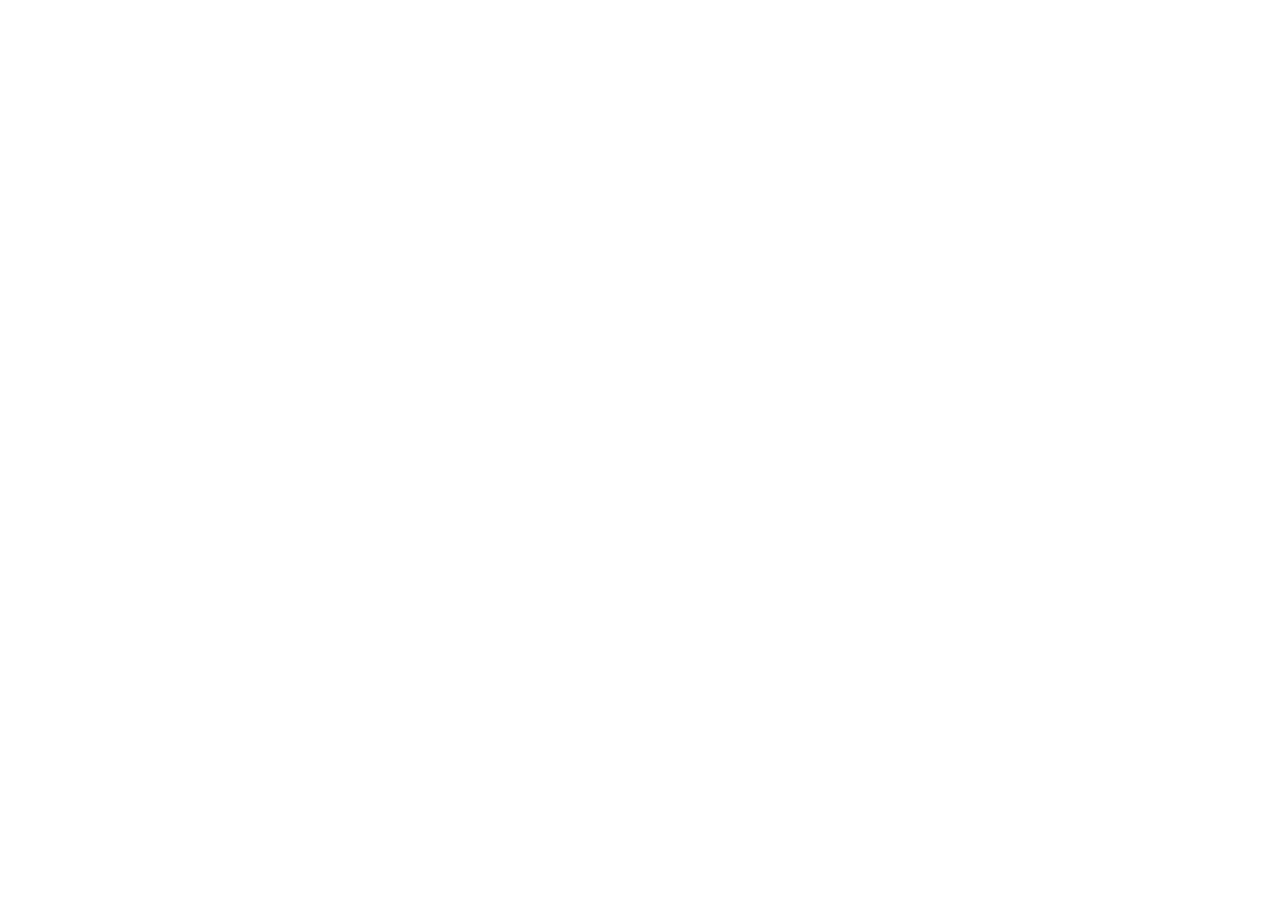
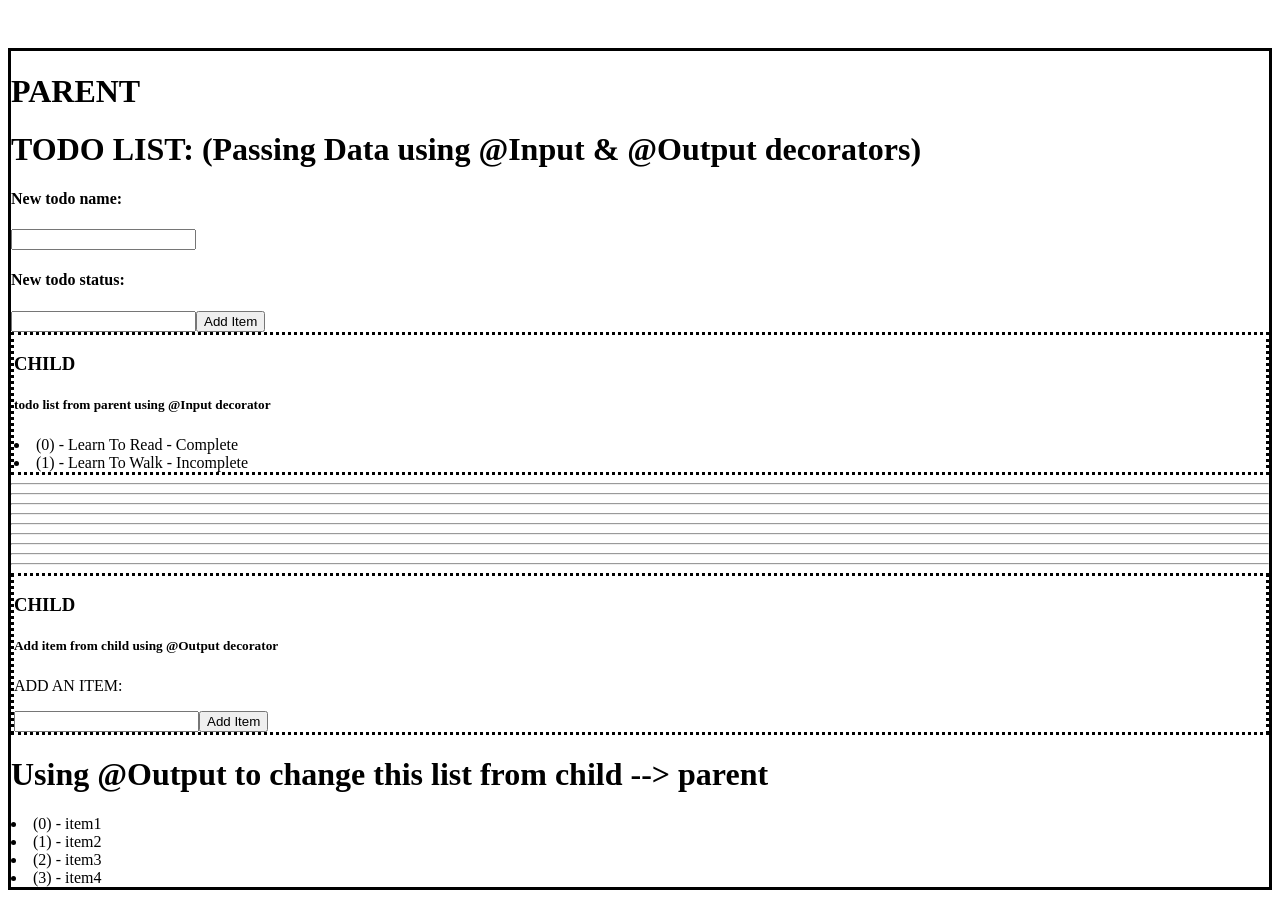
Before and after one commit to msenador/angular-passing-data-with-services, an Angular app: page / in a window 1280 px wide. Shown: the part 321-1219 px from the top of the page. Before the commit the page ends 800 px from the top, so only its background shows below. Built offline with nearby package versions, Linux system fonts and the light colour scheme.

Commit message:
WIP adding comments

```diff
--- a/src/app/app.module.ts
+++ b/src/app/app.module.ts
@@ -7,6 +7,7 @@
 import { ChildComponentComponent } from './child-component/child-component.component';
 import { TestComponent } from './test/test.component';
 import { LandingComponent } from './landing/landing.component';
+import { DecoratorsComponent } from './decorators/decorators.component';
 
 @NgModule({
   declarations: [
@@ -14,6 +15,7 @@
     ChildComponentComponent,
     TestComponent,
     LandingComponent,
+    DecoratorsComponent,
   ],
   imports: [
     BrowserModule,
--- /dev/null
+++ b/src/app/decorators/decorators.component.html
@@ -0,0 +1,30 @@
+<div style="border: 3px dotted black;">
+  <h3>CHILD</h3>
+  <h5>todo list from parent using @Input decorator</h5>
+  <div *ngFor="let todo of todoListFromParent; let i = index">
+    <li>
+      ({{ i }}) - {{ todo.name }} - {{ todo.status }}
+    </li>
+  </div>
+</div>
+<hr />
+<hr />
+<hr />
+<hr />
+<hr />
+<hr />
+<hr />
+<hr />
+<hr />
+<div style="border: 3px dotted black;">
+  <h3>CHILD</h3>
+  <h5>Add item from child using @Output decorator</h5>
+  <p>ADD AN ITEM:</p>
+  <input
+    type="text"
+    #newItemToAdd
+  />
+  <button (click)="addNewItemFromChild(newItemToAdd.value)">
+    Add Item
+  </button>
+</div>
--- /dev/null
+++ b/src/app/decorators/decorators.component.ts
@@ -0,0 +1,36 @@
+import { Component, EventEmitter, Input, OnInit, Output } from '@angular/core';
+import { Todo } from '../models/todo.model';
+
+@Component({
+  selector: 'app-decorators',
+  templateUrl: './decorators.component.html',
+  styleUrls: ['./decorators.component.css']
+})
+export class DecoratorsComponent implements OnInit {
+
+  @Input() todoListFromParent: Todo[] = [];
+  @Output() newItemEvent = new EventEmitter<string>();
+
+  constructor() { }
+
+  ngOnInit(): void {
+  }
+
+  addNewItemFromChild = (value: string): void => {
+    this.newItemEvent.emit(value)
+  }
+
+}
+
+// @Output understanding
+// 1. Create variable being emmitted (Line 12)
+
+// 2. Create function to emit to value (Line 19)
+
+// 3. Go to HTML and create input and button to get value and execute the function alling the emitter
+
+// 4. Go to HTML for parent(in this case "landing") and bind "newItemEvent"
+// emitter to a function you will/have created in component.ts which will
+// take the "$event" parameter in HTML (Line 51) but string in component.ts (Line 74)
+
+//@Input understanding
--- a/src/app/landing/landing.component.html
+++ b/src/app/landing/landing.component.html
@@ -1,10 +1,14 @@
 <p>landing works!</p>
-<a routerLink="child">
-  Child
-</a>
-<a routerLink="test">
-test</a>
 
+<div style="display: flex; flex-direction: row; justify-content: space-around;">
+  <a routerLink="child">
+    ADD TODO
+  </a>
+  <a routerLink="test">
+  test</a>
+</div>
+<hr />
+<h4>Using services to change variable</h4>
 <div>{{message}}</div>
 <button (click)="newMessage()">Change</button>
 <hr />
@@ -23,3 +27,33 @@
     <button (click)="handleCompletedClick(todos.name)">Completed</button>
   </div>
 </div>
+<hr />
+<div style="border: 3px solid black; margin-top: 50px;">
+
+  <h1>PARENT</h1>
+<h1>TODO LIST: (Passing Data using @Input & @Output decorators)</h1>
+<h4>New todo name:</h4>
+<input
+  type="text"
+  #newTodoNameDecorator
+/>
+
+<h4>New todo status:</h4>
+<input
+  type="text"
+  #newTodoStatusDecorator
+/>
+
+ <button (click)="handleAddItem(newTodoNameDecorator.value,newTodoStatusDecorator.value)">
+  Add Item
+ </button>
+
+  <app-decorators [todoListFromParent]="todoList4Input" (newItemEvent)="addItemFromParent($event)"></app-decorators>
+
+  <h1>Using @Output to change this list from child --> parent</h1>
+  <div *ngFor="let item of testItems; let i = index">
+    <li>
+      ({{i}}) - {{item}}
+    </li>
+  </div>
+</div>
--- a/src/app/landing/landing.component.ts
+++ b/src/app/landing/landing.component.ts
@@ -1,4 +1,5 @@
 import { Component, OnInit } from '@angular/core';
+import { todoList } from '../fakeData/fakeData';
 import { Todo } from '../models/todo.model';
 import { DataService } from '../services/data.service';
 
@@ -12,9 +13,10 @@
   todoListData: Todo[] = [];
   message: string = '';
   toggleEdit: boolean = false;
+  todoList4Input: Todo[] = todoList;
+  testItems = ['item1', 'item2', 'item3', 'item4'];
 
   constructor(private data: DataService) { }
-
 
   ngOnInit(): void {
     this.data.currentMessage.subscribe(message => this.message = message)
@@ -61,4 +63,15 @@
     })
   }
 
+  // HERE starts decorators for @Input
+
+  handleAddItem = (newTodoName: string, newTodoStatus: string): void => {
+    this.todoList4Input.push({name: newTodoName, status: newTodoStatus, showEdit: false})
+  }
+
+  // HERE starts decorators for @Output
+
+  addItemFromParent = (newItem: string): void => {
+    this.testItems.push(newItem)
+  }
 }
```
Also changed, not shown: src/app/decorators/decorators.component.css (added), 1 other file (tests, documents, lock files or other folders).
